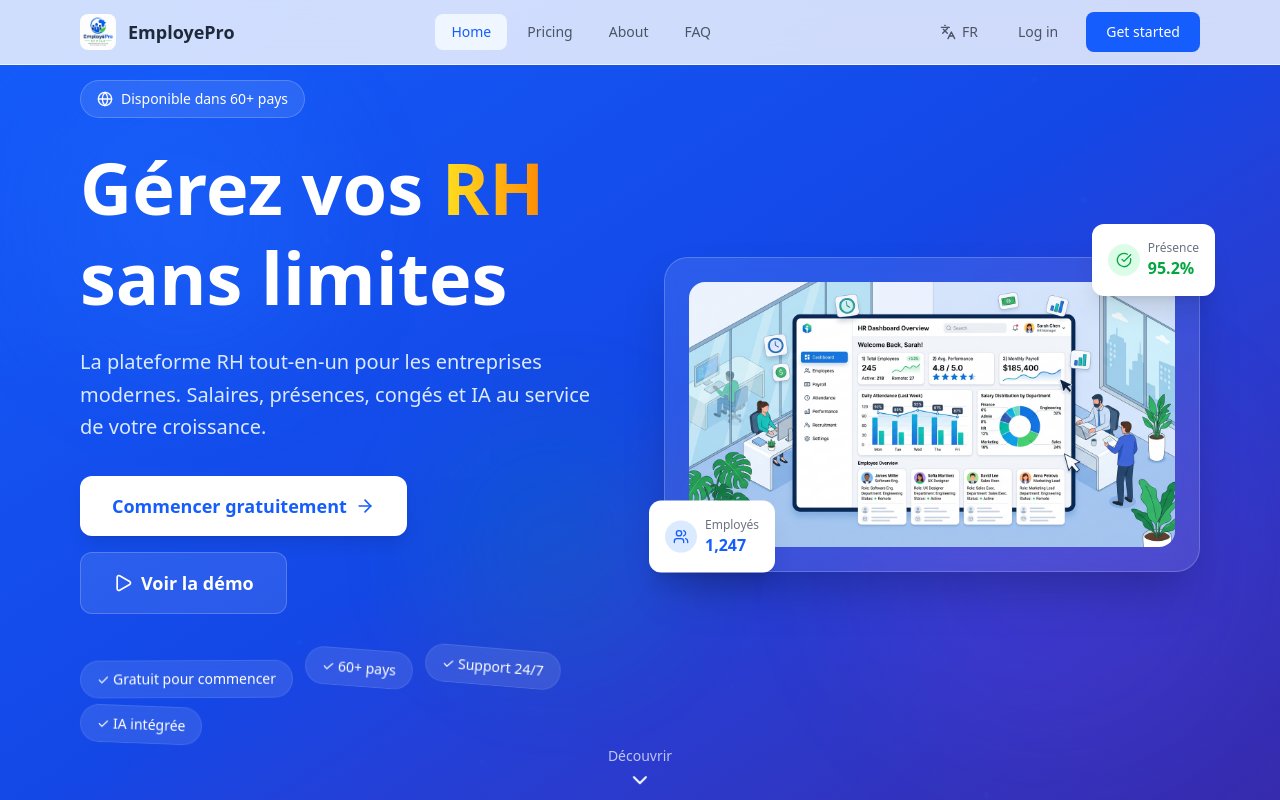
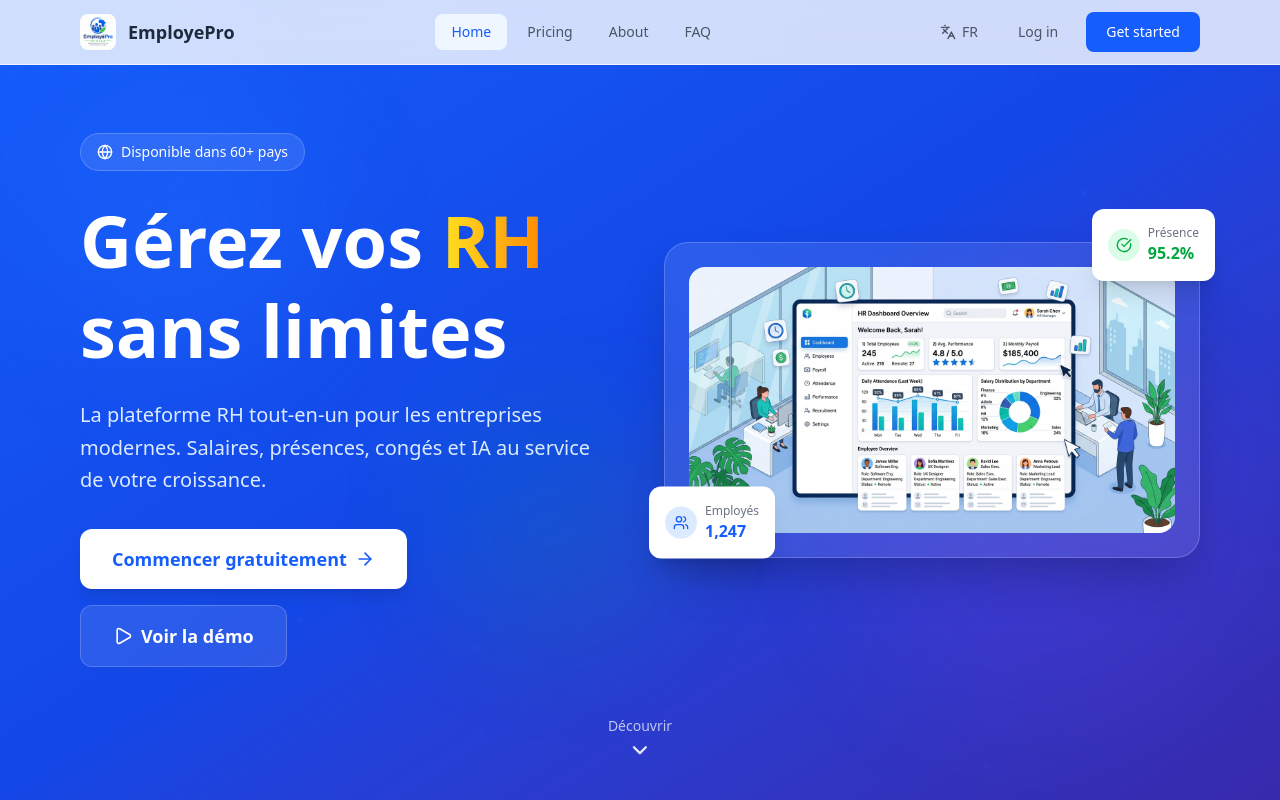
Before and after one commit to MrOnesim/EmployePro, a React (Vite) app: page / in a window 1280 px wide. Shown: the top 800 px of the page. Built offline with nearby package versions, Linux system fonts and the light colour scheme.

Commit message:
refactor: remove floating badges from hero section

```diff
--- a/src/pages/LandingPage.tsx
+++ b/src/pages/LandingPage.tsx
@@ -203,14 +203,6 @@
               </button>
             </div>
 
-            {/* Floating badges */}
-            <div className="mt-12 flex flex-wrap gap-3">
-              {['✓ Gratuit pour commencer', '✓ 60+ pays', '✓ Support 24/7', '✓ IA intégrée'].map((badge, i) => (
-                <div key={i} className="bg-white/10 backdrop-blur-sm rounded-full px-4 py-2 text-sm border border-white/10 animate-float" style={{ animationDelay: `${i * 0.5}s` }}>
-                  {badge}
-                </div>
-              ))}
-            </div>
           </div>
 
           <div className="relative">
```
